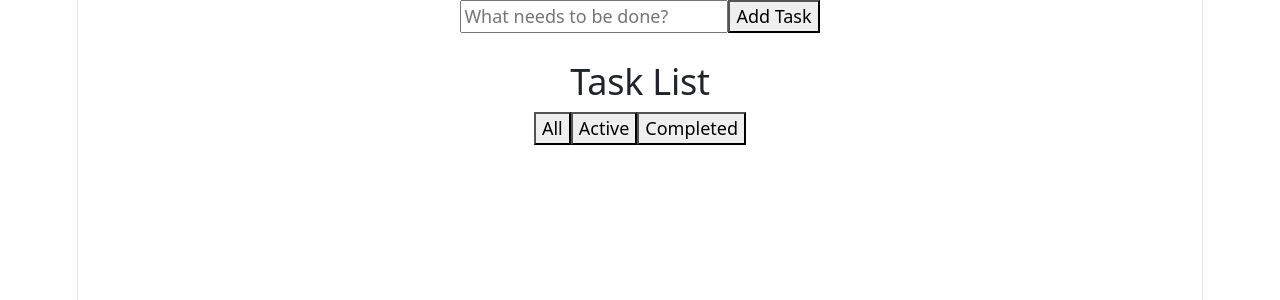
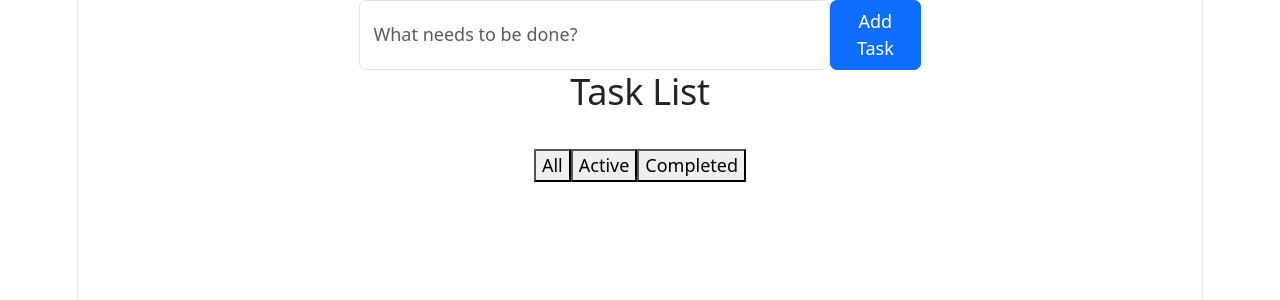
Before and after one commit to kennyportes/ToDo-App, a React (Vite) app: page /Task in a window 1280 px wide. Shown: the top 300 px of the page. Built offline with nearby package versions, Linux system fonts and the light colour scheme.

Commit message:
TaskCategories component completed imported it to Task file with some styles

```diff
--- a/src/components/TaskCategories.jsx
+++ b/src/components/TaskCategories.jsx
@@ -1,5 +1,33 @@
-function TaskCategories({ }) {
+function TaskCategories({ task, toggleTask, deleteTask }) {
+  return (
+    <div
+      className={`card w-50 mx-auto p-3 my-2 d-flex flex-row justify-content-between align-items-center shadow-sm  ${
+        task.completed ? "bg-success-subtle border-success" : ""
+      }`}
 
+    >
+      <span
+        onClick={() => toggleTask(task.id)}
+        style={{
+
+          color: task.completed ? "#0a5d34" : "black",
+          cursor: "pointer",
+          flexGrow: 1,
+          fontWeight: task.completed ? "600" : "normal"
+        }}
+      >
+        {task.completed && <span className="me-2">✅</span>}
+        {task.text}
+      </span>
+
+      <button
+        className="btn btn-sm btn-outline-danger ms-2"
+        onClick={() => deleteTask(task.id)}
+      >
+        X
+      </button>
+    </div>
+  );
 }
 
 export default TaskCategories;
--- a/src/components/TaskForm.jsx
+++ b/src/components/TaskForm.jsx
@@ -5,19 +5,21 @@ function TaskForm({ onAddTask }) {
 
   const handleSubmit = (e) => {
     e.preventDefault();
+    if (!text.trim()) return;
     onAddTask(text);
     setText("");
   };
 
   return (
-    <form onSubmit={handleSubmit}>
+    <form onSubmit={handleSubmit} className="d-flex mx-auto w-50">
       <input
         type="text"
+        className="form-control"
         placeholder="What needs to be done?"
         value={text}
         onChange={(e) => setText(e.target.value)}
       />
-      <button type="submit">Add Task</button>
+      <button type="button" class="btn btn-primary">Add Task</button>
     </form>
   );
 
--- a/src/pages/Tasks.jsx
+++ b/src/pages/Tasks.jsx
@@ -1,5 +1,6 @@
 import { useState } from "react";
 import TaskForm from "../components/TaskForm";
+import TaskCategories from "../components/TaskCategories";
 
 function Tasks() {
     const [tasks, setTasks] = useState([]);
@@ -33,28 +34,25 @@ function Tasks() {
             <div>
                 <TaskForm onAddTask={addTask} />
             </div>
+            <div>
+                <h2>Task List</h2>
 
                 <div>
                     <br />
-                <h2>Task List</h2>
                     <button onClick={() => setFilter("all")}>All</button>
                     <button onClick={() => setFilter("active")}>Active</button>
                     <button onClick={() => setFilter("completed")}>Completed</button>
                 </div>
 
-            <ul>
-                {filteredTasks.map((task) => (
-                    <li key={task.id}>
-                        <span
-                            style={{ textDecoration: task.completed ? "line-through" : "none" }}
-                            onClick={() => toggleTask(task.id)}
-                        >
-                            {task.text}
-                        </span>
-                        <button onClick={() => deleteTask(task.id)}>x</button>
-                    </li>
+                {filteredTasks.map(task => (
+          <TaskCategories
+            key={task.id}
+            task={task}
+            toggleTask={toggleTask}
+            deleteTask={deleteTask}
+          />
         ))}
-            </ul>
+            </div>
         </div>
     );
 }
```
Lines whose indentation alone changed are shown as unchanged.
